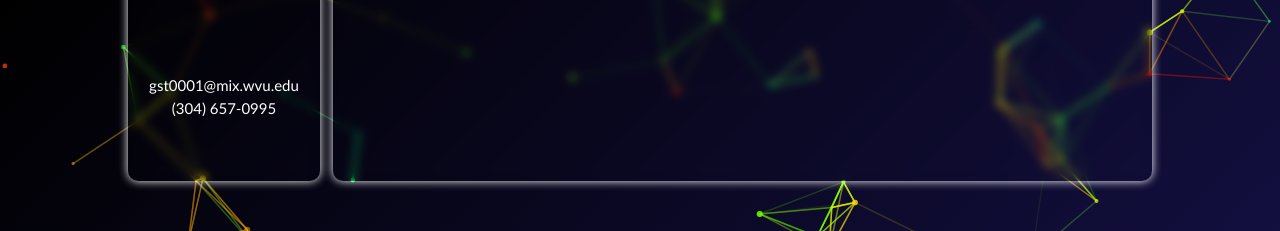
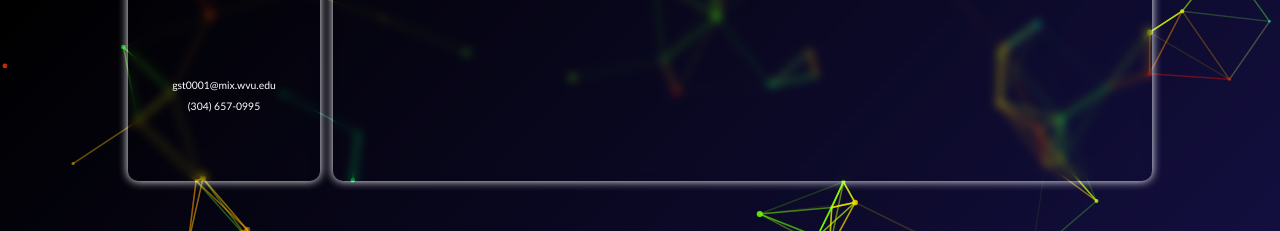
Before and after one commit to GreysonTravelstead/MyPortfolio, a React (Create React App) app: page / in a window 1280 px wide. Shown: the part 539-770 px from the top of the page. Built offline with nearby package versions, Linux system fonts and the light colour scheme.

Commit message:
fixed @media issue

```diff
--- a/src/Styles/_layout.scss
+++ b/src/Styles/_layout.scss
@@ -9,7 +9,7 @@
     .sidebar{
         width: 15%;
         height: 80vh;
-
+        overflow: hidden;
         backdrop-filter: blur(5px);
         position: fixed;
         border-radius: 10px;
--- a/src/Styles/_navbar.scss
+++ b/src/Styles/_navbar.scss
@@ -50,9 +50,15 @@
             padding-bottom: 4rem;
             font-family: 'Gill Sans', 'Gill Sans MT', Calibri, 'Trebuchet MS', sans-serif;
             cursor: default;
-            .nav_email{
+            .nav_email,.nav_phone{
                 line-height: 2;
             }
+            @media screen and (max-width: 1400px)
+            {
+                font-size: 50%;
+            }
+
+
 
         }
     }
```
Also changed, not shown: 1 other file (tests, documents, lock files or other folders).
